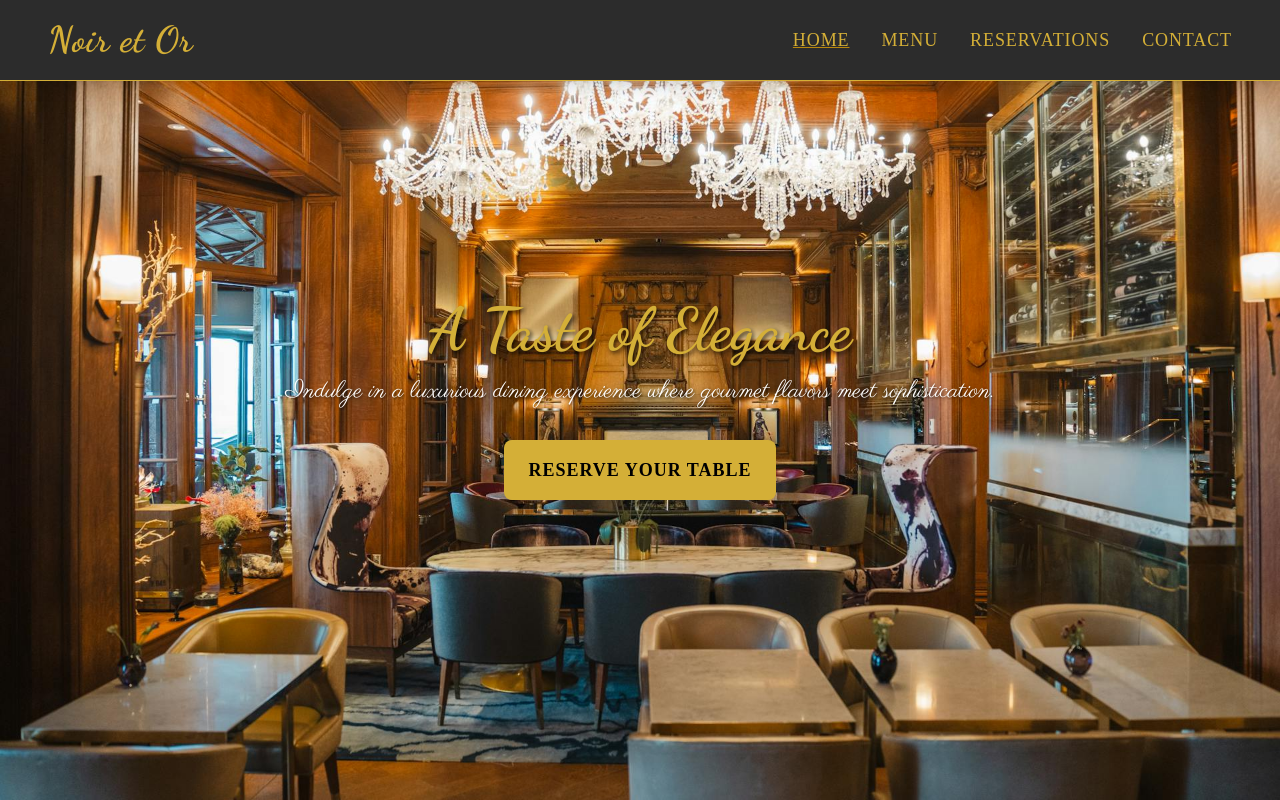
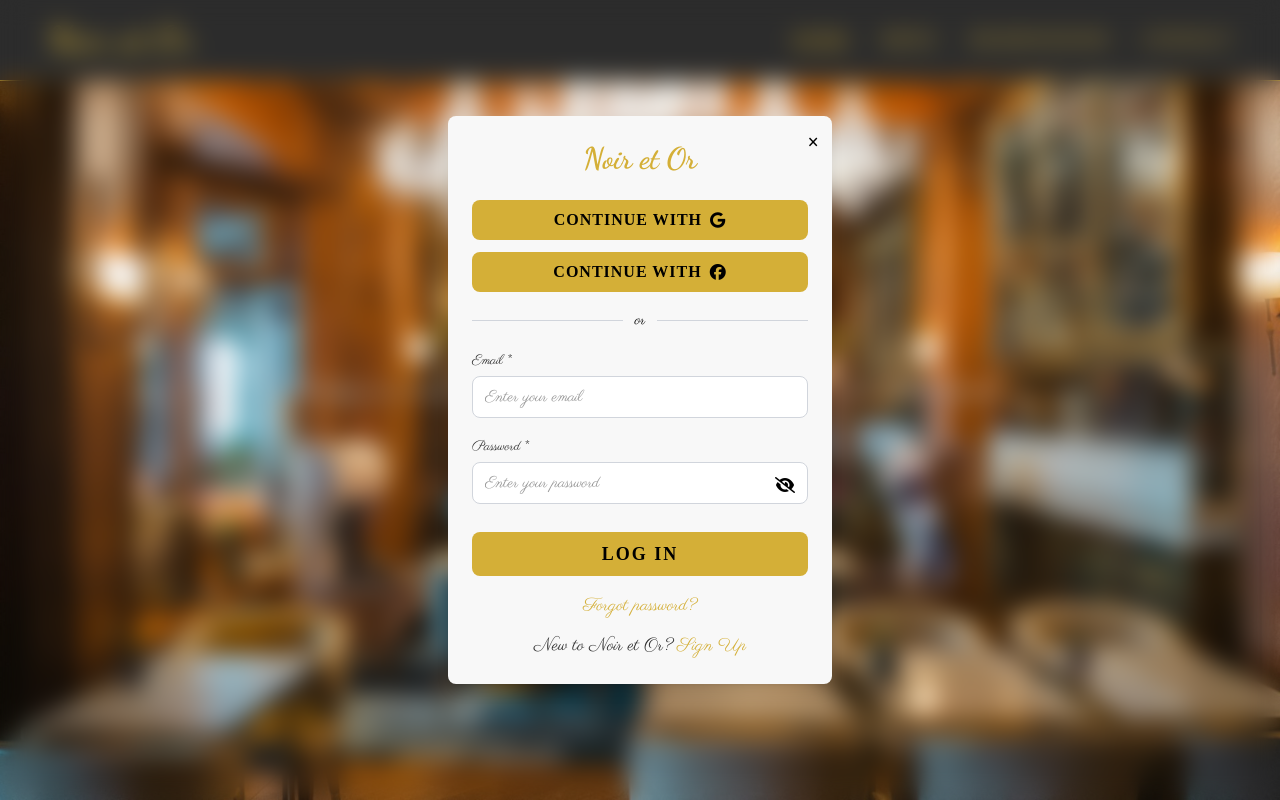
Before and after one commit to Alex2890/Noit-Et-Or, a Vue app in the folder frontend/: page / in a window 1280 px wide. Shown: the top 800 px of the page. Built offline with nearby package versions, Linux system fonts and the light colour scheme; no server answers; a web font is replaced by a local one; what vue3-google-login would draw is missing.

Commit message:
Finsihed the pop up LoginModal. Created stores folder and auth.js

```diff
--- a/frontend/src/components/LoginModal.vue
+++ b/frontend/src/components/LoginModal.vue
@@ -1,25 +1,65 @@
 <template>
-    <div class="modal" v-if="showModal">
-      <div class="modal-content">
-        <span class="close" @click="closeModal">&times;</span>
-        <h2>Login</h2>
+  <div v-if="isVisible" class="fixed inset-0 flex justify-center items-center bg-opacity-50 backdrop-blur-md z-50">
+    <div class="bg-[var(--accent-offwhite)] p-6 rounded-lg w-full max-w-sm shadow-lg relative">
+      <button @click="closeModal" class="absolute top-3 right-3 text-black text-xl">&times;</button>
+      <h1 class="text-3xl text-center mb-6" style="font-family: var(--font-title); color: var(--primary-gold);">
+        Noir et Or
+      </h1>
+      <div class="space-y-3">
+        <button class="w-full flex items-center justify-center bg-[var(--primary-gold)] text-[var(--secondary-black)] py-2 px-4 rounded-lg transition hover:bg-[var(--hover-darkgold)]" @click="loginWithGoogle">
+          <span>CONTINUE WITH</span>
+          <i class="fab fa-google pl-2"></i>
+        </button>
+        <button class="w-full flex items-center justify-center bg-[var(--primary-gold)] text-[var(--secondary-black)] py-2 px-4 rounded-lg transition hover:bg-[var(--hover-darkgold)]" @click="loginWithFacebook">
+          <span>CONTINUE WITH</span>
+          <i class="fab fa-facebook pl-2"></i>
+        </button>
+        <div class="my-4 flex items-center">
+          <div class="border-t border-gray-300 flex-1"></div>
+          <span class="mx-3 text-black">or</span>
+          <div class="border-t border-gray-300 flex-1"></div>
+        </div>
         <form @submit.prevent="login">
-          <div class="form-group">
-            <label for="email">Email:</label>
-            <input type="email" id="email" v-model="email" required>
+          <div class="mb-4">
+            <label for="email" class="text-sm text-[var(--deep-charcoal)]" style="font-family: var(--font-body);">Email *</label>
+            <input
+              type="email"
+              id="email"
+              placeholder="Enter your email"
+              class="block w-full px-3 py-2 mt-1 bg-white text-[var(--deep-charcoal)] border border-gray-300 rounded-lg focus:outline-none focus:border-[var(--primary-gold)]"
+              v-model="email"
+              style="font-family: var(--font-body);"
+            />
           </div>
-          <div class="form-group">
-            <label for="password">Password:</label>
-            <input type="password" id="password" v-model="password" required>
+          <div class="mb-7 relative">
+            <label for="password" class="text-sm text-[var(--deep-charcoal)]" style="font-family: var(--font-body);">Password *</label>
+            <input
+              :type="passwordVisible ? 'text' : 'password'"
+              id="password"
+              placeholder="Enter your password"
+              class="block w-full px-3 py-2 mt-1 bg-white text-[var(--deep-charcoal)] border border-gray-300 rounded-lg focus:outline-none focus:border-[var(--primary-gold)]"
+              v-model="password"
+              style="font-family: var(--font-body);"
+            />
+            <button type="button" class="absolute right-3 top-10 text-black" @click="togglePasswordVisibility">
+              <i :class="passwordVisible ? 'fas fa-eye' : 'fas fa-eye-slash'"></i>
+            </button>
           </div>
-          <button type="submit">Login</button>
+          <button
+            type="submit"
+            class="w-full py-2 bg-[var(--primary-gold)] text-[var(--secondary-black)] text-lg font-semibold rounded-lg transition transform hover:bg-[var(--hover-darkgold)]"
+            style="font-family: var(--font-button); text-transform: uppercase; letter-spacing: 2px;"
+          >
+            Log In
+          </button>
         </form>
-        <div class="social-login">
-          <GoogleLogin
-            :callback="handleGoogleLoginSuccess"
-            :prompt="true"
-            @error="handleGoogleLoginError"
-          />
+        <div class="mt-4 text-center">
+          <a href="#" style="color: var(--primary-gold); font-family: var(--font-body);" class="text-lg hover:text-[var(--hover-darkgold)]">Forgot password?</a>
+        </div>
+        <div class="mt-2 text-center">
+          <span class="text-lg text-[var(--deep-charcoal)]" style="font-family: var(--font-body);">New to Noir et Or?</span>
+          <a href="#" style="color: var(--primary-gold); font-family: var(--font-body);" class="text-lg hover:underline ml-1">Sign Up</a>
+        </div>
       </div>
     </div>
   </div>
@@ -27,38 +67,54 @@
 
 <script setup>
 import { ref } from 'vue';
+import { useAuthStore } from '@/stores/auth';
+import axios from 'axios';
+import { jwtDecode } from 'jwt-decode';
 
-  const showModal = ref(false);
+const authStore = useAuthStore();
+
+const isVisible = ref(false);
+const passwordVisible = ref(false);
 const email = ref('');
 const password = ref('');
 
+const togglePasswordVisibility = () => {
+  passwordVisible.value = !passwordVisible.value;
+};
+
 const openModal = () => {
-    showModal.value = true;
+  isVisible.value = true;
 };
 
 const closeModal = () => {
-    showModal.value = false;
+  isVisible.value = false;
 };
 
-  const login = () => {
-    // Handle email/password login here
-    console.log('Email:', email.value);
-    console.log('Password:', password.value);
+const login = async () => {
+  try {
+    const response = await axios.post('/api/login', {
+      email: email.value,
+      password: password.value,
+    });
+    const token = response.data.token;
+    const user = jwtDecode(token);
+
+    authStore.setToken(token);
+    authStore.setUser(user);
+
     closeModal();
+  } catch (error) {
+    console.error('Login error:', error);
+  }
 };
 
-  const handleGoogleLoginSuccess = (response) => {
-    console.log('Google login success:', response);
-    // Send the Google token to your backend for verification
+const loginWithGoogle = () => {
+  console.log('Google login clicked');
 };
 
-  const handleGoogleLoginError = (error) => {
-    console.error('Google login error:', error);
+const loginWithFacebook = () => {
+  console.log('Facebook login clicked');
 };
 
 defineExpose({ openModal });
 </script>
-
-  <style scoped>
-  /* Add your modal styles here */
-  </style>
--- /dev/null
+++ b/frontend/src/stores/auth.js
@@ -0,0 +1,25 @@
+import { defineStore } from 'pinia';
+
+export const useAuthStore = defineStore('auth', {
+  state: () => ({
+    token: null,
+    user: null,
+  }),
+  getters: {
+    isLoggedIn: (state) => !!state.token,
+  },
+  actions: {
+    setToken(token) {
+      this.token = token;
+      localStorage.setItem('token', token); // Store the token in localStorage
+    },
+    setUser(user) {
+      this.user = user;
+    },
+    logout() {
+      this.token = null;
+      this.user = null;
+      localStorage.removeItem('token'); // Remove the token from localStorage
+    },
+  },
+});
--- a/frontend/src/views/Home.vue
+++ b/frontend/src/views/Home.vue
@@ -1,5 +1,6 @@
 <template>
-  <div>
+  <div class="home">
+    <LoginModal ref="loginModal" />
     <Hero />
     <AboutUs />
     <OurChefStory />
@@ -9,10 +10,39 @@
 </template>
 
 <script setup>
+import { ref, onMounted } from 'vue';
 import Hero from "@/components/Hero.vue";
 import Featured from "@/components/Featured.vue";
 import AboutUs from "@/components/AboutUs.vue";
 import OurChefStory from "@/components/OurChefStory.vue";
 import PrivateEvents from "@/components/PrivateEvents.vue";
+import LoginModal from '@/components/LoginModal.vue';
 
+const loginModal = ref(null);
+
+onMounted(() => {
+  // Check if the user is already logged in (you'll need to implement this logic)
+  const isLoggedIn = checkIfLoggedIn(); // Replace with your authentication check
+
+  if (!isLoggedIn) {
+    // If not logged in, open the login modal
+    loginModal.value.openModal();
+  }
+});
+
+const checkIfLoggedIn = () => {
+  const token = localStorage.getItem('token');
+  return !!token; // Returns true if a token exists, false otherwise
+};
 </script>
+
+<style scoped>
+.home {
+  /* Existing styles */
+}
+
+.home-content {
+  filter: blur(5px); /* Blur the background when the modal is open */
+  pointer-events: none; /* Prevent interaction with the background */
+}
+</style>
```
Lines whose indentation alone changed are shown as unchanged.
